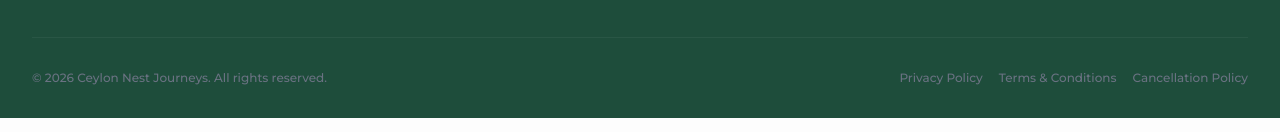
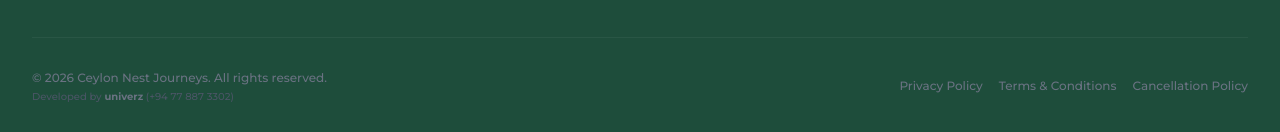
Before and after one commit to imindusara/enoli-sri-lanka-elelephant-safari, a React (Vite) app: page / in a window 1280 px wide. Shown: the part 7468-7600 px from the top of the page. Built offline with nearby package versions, Linux system fonts and the light colour scheme; a web font is replaced by a local one.

Commit message:
feat: add developed by univerz credit in footer

```diff
--- a/src/components/Footer.tsx
+++ b/src/components/Footer.tsx
@@ -131,7 +131,12 @@ export const Footer: React.FC = () => {
 
         {/* Policies & Copyright */}
         <div className="border-t border-white/5 pt-8 flex flex-col md:flex-row justify-between items-center gap-4 text-xs text-gray-500 font-medium">
-          <p>© {new Date().getFullYear()} Ceylon Nest Journeys. All rights reserved.</p>
+          <div className="space-y-1 text-center md:text-left">
+            <p>© {new Date().getFullYear()} Ceylon Nest Journeys. All rights reserved.</p>
+            <p className="text-[10px] text-gray-600">
+              Developed by <span className="font-bold text-gray-500">univerz</span> (<a href="tel:+94778873302" className="hover:text-accent transition-colors">+94 77 887 3302</a>)
+            </p>
+          </div>
           <div className="flex flex-wrap gap-4 justify-center">
             <Link to="/privacy-policy" className="hover:text-accent transition-colors">Privacy Policy</Link>
             <Link to="/terms-conditions" className="hover:text-accent transition-colors">Terms & Conditions</Link>
```
